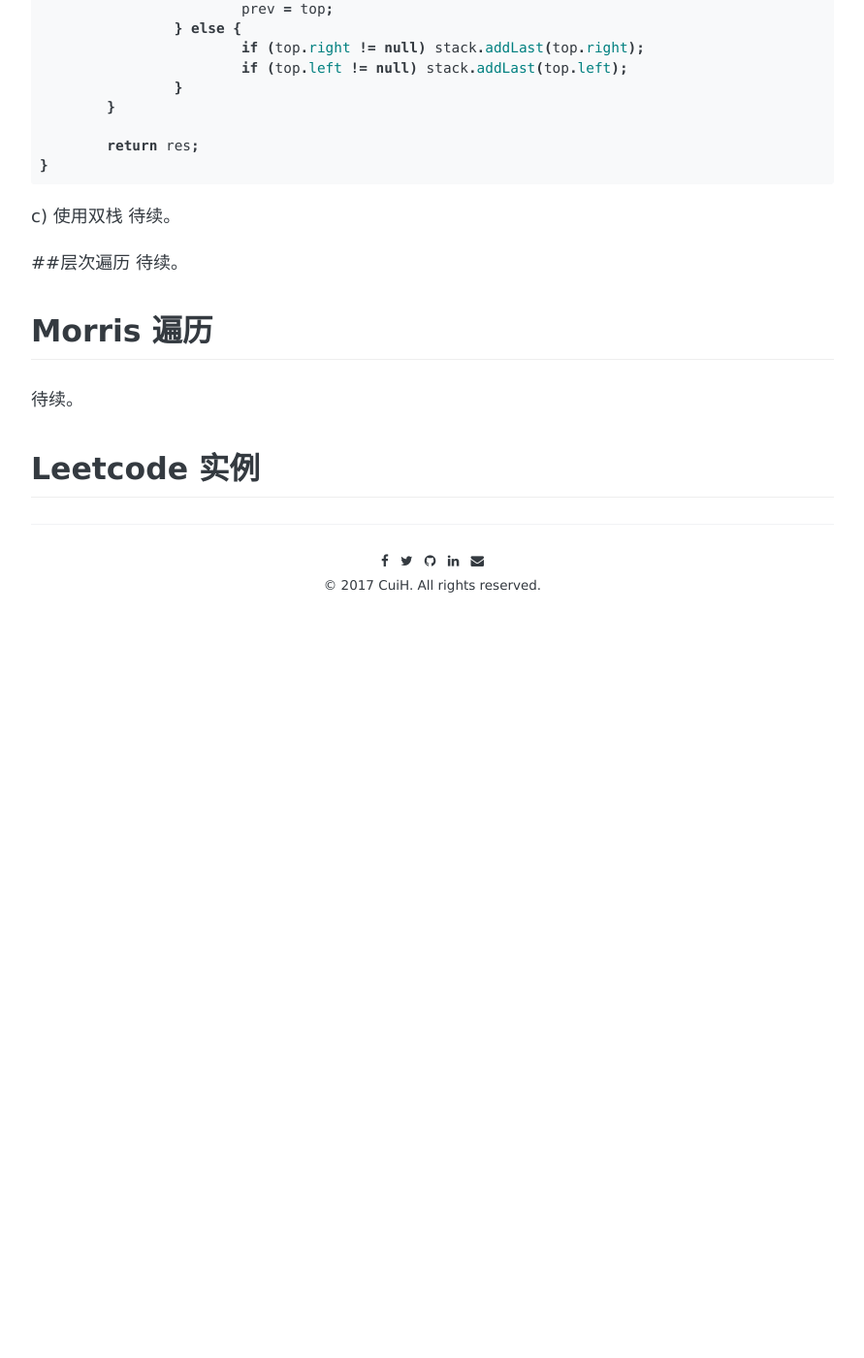
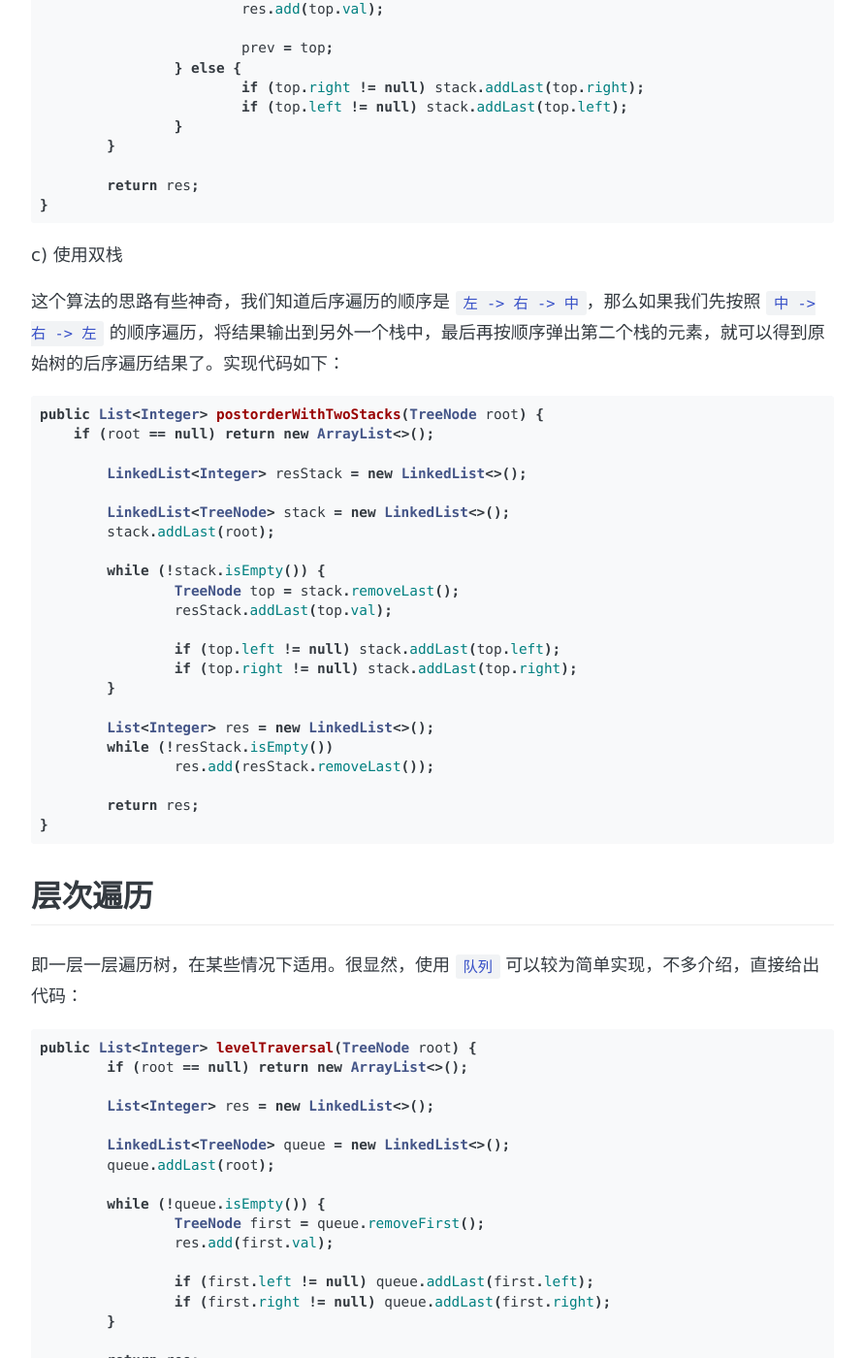
Before and after one commit to CuiH/Blog, a Jekyll site: the page built from _posts/2017-09-07-二叉树的遍历.md, in a window 1280 px wide and 1400 px high, scrolled down 4574 px. Shown: the whole window at 97% size, without its empty margins (194-1085 px from the left). Built offline with Jekyll 4.4.1, drawn with Linux system fonts in a browser that asks for light colours; some web fonts are replaced; before the commit the page ends 5278 px from its top, so only the background shows below that; some of the changed text lies outside the part shown.

Commit message:
update source

````diff
--- a/_posts/2017-09-07-二叉树的遍历.md
+++ b/_posts/2017-09-07-二叉树的遍历.md
@@ -57,7 +57,7 @@
 ```
 
 ## 使用栈遍历
-遍历一棵二叉树，沿着一条路径遍历下去后，关键在于如何回到已遍历过的节点继续沿另一条路径遍历，我们可以使用 `栈` 这个数据结构来存储访问过的节点。栈的 `后入先出 `特性可以帮助我们在便利完一棵子树后回到其父节点。
+遍历一棵二叉树，沿着一条路径遍历下去后，关键在于如何回到已遍历过的节点继续沿另一条路径遍历，我们可以使用 `栈` 这个数据结构来存储访问过的节点。栈的 `后入先出` 特性可以帮助我们在便利完一棵子树后回到其父节点。
 
 ### 先序遍历
 1. 对于当前节点，沿左子树遍历，并不断输出、入栈，直至当前节点为空
@@ -115,14 +115,14 @@
 ```
 
 ### 后序遍历
-稍微复杂一些，算法的关键在于，要保证父节点在左右子树都被遍历后才输出。常规的做法是，记录下最后一次输出的节点，帮助判断当前节点的左右子树是否都已被遍历。
+稍微复杂一些，算法的关键在于，要保证父节点在左右子树都被遍历后才输出。常规的做法是，记录下最后一次输出的节点，帮助判断当前节点的左右子树是否都已被遍历。下面提供三种思路。
 
 a) 延续之前的思路：
 
-与前面先序、中序的代码类似，只是需要记录上一次输出的节点，并在出栈操作之前判断栈顶节点是否满足输出要求，即左右子树为空，或已被便利过，实现代码如下：
+与前面先序、中序的代码类似，只是需要记录上一次输出的节点，并在出栈操作之前判断栈顶节点是否满足输出要求，即左右子树为空，或已被遍历过，实现代码如下：
 
 ``` java
-public List<Integer> postorderWithStack2(TreeNode root) {
+public List<Integer> postorderWithStack1(TreeNode root) {
 	List<Integer> res = new LinkedList<>();
 
 	LinkedList<TreeNode> stack = new LinkedList<>();
@@ -162,7 +162,9 @@
 实现代码如下：
 
 ``` java
-public List<Integer> postorderWithStack1(TreeNode root) {
+public List<Integer> postorderWithStack2(TreeNode root) {
+    if (root == null) return new ArrayList<>();
+
 	List<Integer> res = new LinkedList<>();
 
 	LinkedList<TreeNode> stack = new LinkedList<>();
@@ -189,12 +191,139 @@
 ```
 
 c) 使用双栈
-待续。
 
-##层次遍历
-待续。
+这个算法的思路有些神奇，我们知道后序遍历的顺序是 `左 -> 右 -> 中`，那么如果我们先按照 `中 -> 右 -> 左` 的顺序遍历，将结果输出到另外一个栈中，最后再按顺序弹出第二个栈的元素，就可以得到原始树的后序遍历结果了。实现代码如下：
+
+``` java
+public List<Integer> postorderWithTwoStacks(TreeNode root) {
+    if (root == null) return new ArrayList<>();
+
+	LinkedList<Integer> resStack = new LinkedList<>();
+
+	LinkedList<TreeNode> stack = new LinkedList<>();
+	stack.addLast(root);
+
+	while (!stack.isEmpty()) {
+		TreeNode top = stack.removeLast();
+		resStack.addLast(top.val);
+
+		if (top.left != null) stack.addLast(top.left);
+		if (top.right != null) stack.addLast(top.right);
+	}
+
+	List<Integer> res = new LinkedList<>();
+	while (!resStack.isEmpty())
+		res.add(resStack.removeLast());
+
+	return res;
+}
+```
+
+## 层次遍历
+即一层一层遍历树，在某些情况下适用。很显然，使用 `队列` 可以较为简单实现，不多介绍，直接给出代码：
+
+``` java
+public List<Integer> levelTraversal(TreeNode root) {
+	if (root == null) return new ArrayList<>();
+
+	List<Integer> res = new LinkedList<>();
+
+	LinkedList<TreeNode> queue = new LinkedList<>();
+	queue.addLast(root);
+
+	while (!queue.isEmpty()) {
+		TreeNode first = queue.removeFirst();
+		res.add(first.val);
+
+		if (first.left != null) queue.addLast(first.left);
+		if (first.right != null) queue.addLast(first.right);
+	}
+
+	return res;
+}
+```
 
 ## Morris 遍历
-待续。
+前面提到的各种算法，除了递归和双栈外，平均空间复杂度都为 `O(logn)`，那么有没有空间复杂度为 `O(1)` 的遍历算法呢？答案是有的，这个算法被称作 `Morris Traversal`， 下面先给出中序遍历的算法描述：
 
-## Leetcode 实例
+1. 如果当前节点左子树为空，则输出当前节点，并继续遍历右子树
+2. 如果左子树非空，则在左子树中找出中序遍历下的 `前驱结点`，如果该节点的右子树为空，则将当前节点设为其右子树，继续遍历当前节点的左子树；如果该节点的右子树为当前节点，则恢复其为空，输出当前节点，继续遍历当前节点的右子树
+3. 重复步骤1-2，直至当前节点为空
+
+这里涉及到一个概念，即中序遍历的 `前驱结点`：
+
+> 对于给定节点，其在中序遍历下的输出中的前一个节点被称作前驱结点。
+
+一般的寻找方法为，在左子树中一直向右前进，直至右子树为空。
+
+这个算法的巧妙之处在于，利用树中节点的空余空间来帮助我们回到父节点，无需额外的存储空间。当遍历一个节点的左子树时，先将该节点链接到其前驱结点的右子树中，这样当遍历完左子树时（即到达前驱结点），根据算法会最后一个节点的右子树设为当前节点（成功回到父节点）。然后在处理父节点时，发现其前驱结点的右子树为自己，说明该左子树已完成遍历，应输出本身并继续遍历右子树。
+
+对于我们的例子，分步描述如下：
+
+1. 原始树
+![](/assets/images/0907/T-0.png)
+
+2. 找到前驱结点设置其右子树，并遍历左子树
+![](/assets/images/0907/T-1.png)
+
+3. 同上
+![](/assets/images/0907/T-2.png)
+
+4. 左子树为空，输出
+![](/assets/images/0907/T-3.png)
+
+5. 遍历右子树，回到父节点
+![](/assets/images/0907/T-4.png)
+
+6. 发现前驱结点的右子树为自己，删除该右子树，输出当前节点，遍历右子树
+![](/assets/images/0907/T-5.png)
+
+7. 处理前驱结点，遍历左子树
+![](/assets/images/0907/T-6.png)
+
+8. 左子树为空，输出，遍历右子树，回到父节点
+![](/assets/images/0907/T-7.png)
+
+9. 发现前驱结点的右子树为自己，删除该右子树，输出当前节点，遍历右子树，回到父节点
+![](/assets/images/0907/T-8.png)
+
+10. 发现左子树前驱结点的右子树为自己，删除该右子树，输出当前节点，遍历右子树
+![](/assets/images/0907/T-9.png)
+
+11. 发现左子树为空，输出当前节点，遍历右节点
+![](/assets/images/0907/T-10.png)
+
+12. 同上，完成遍历
+![](/assets/images/0907/T-11.png)
+
+实现代码如下：
+
+``` java
+public List<Integer> morrisInorderTraversal(TreeNode root) {
+	List<Integer> res = new LinkedList<>();
+
+	while (root != null) {
+		if (root.left == null) {
+			res.add(root.val);
+			root = root.right;
+		} else {
+			TreeNode predecessor = root.left;
+			while (predecessor.right != null && predecessor.right != root)
+				predecessor = predecessor.right;
+
+			if (predecessor.right == null) {
+				predecessor.right = root;
+				root = root.left;
+			} else {
+				predecessor.right = null;
+
+				res.add(root.val);
+
+				root = root.right;
+			}
+		}
+	}
+
+	return res;
+}
+```
````
Also changed, not shown: assets/images/0907/T-0.png (added), assets/images/0907/T-1.png (added), assets/images/0907/T-10.png (added), assets/images/0907/T-11.png (added), assets/images/0907/T-2.png (added), assets/images/0907/T-3.png (added), assets/images/0907/T-4.png (added), assets/images/0907/T-5.png (added), assets/images/0907/T-6.png (added), assets/images/0907/T-7.png (added), assets/images/0907/T-8.png (added), assets/images/0907/T-9.png (added).
